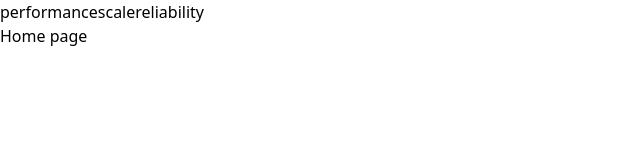
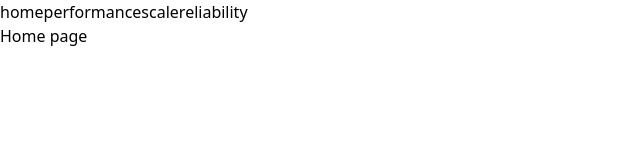
Before and after one commit to gduartemenezes/nextjs-corp, a Next.js app: page / in a window 1280 px wide. Shown: the top 160 px of the page, without its empty margins (0-640 px from the left). Built offline with nearby package versions, Linux system fonts and the light colour scheme.

Commit message:
feat: add links to base layout

```diff
--- a/src/app/layout.tsx
+++ b/src/app/layout.tsx
@@ -1,6 +1,7 @@
 import type { Metadata } from "next";
 import localFont from "next/font/local";
 import "./globals.css";
+import Link from "next/link";
 
 const geistSans = localFont({
   src: "./fonts/GeistVF.woff",
@@ -28,6 +29,12 @@ export default function RootLayout({
       <body
         className={`${geistSans.variable} ${geistMono.variable} antialiased`}
       >
+        <div>
+          <Link href={"/"}>home</Link>
+          <Link href={"/performance"}>performance</Link>
+          <Link href={"/scale"}>scale</Link>
+          <Link href={"/reliability"}>reliability</Link>
+        </div>
         {children}
       </body>
     </html>
--- a/src/app/page.tsx
+++ b/src/app/page.tsx
@@ -1,12 +1,7 @@
-import Link from "next/link";
 export default function Home() {
   return (
     <div>
-      <div>
-        <Link href={"/performance"}>performance</Link>
-        <Link href={"/scale"}>scale</Link>
-        <Link href={"/reliability"}>reliability</Link>
-      </div>
+
       <div>Home page</div>
     </div>
   );
```
